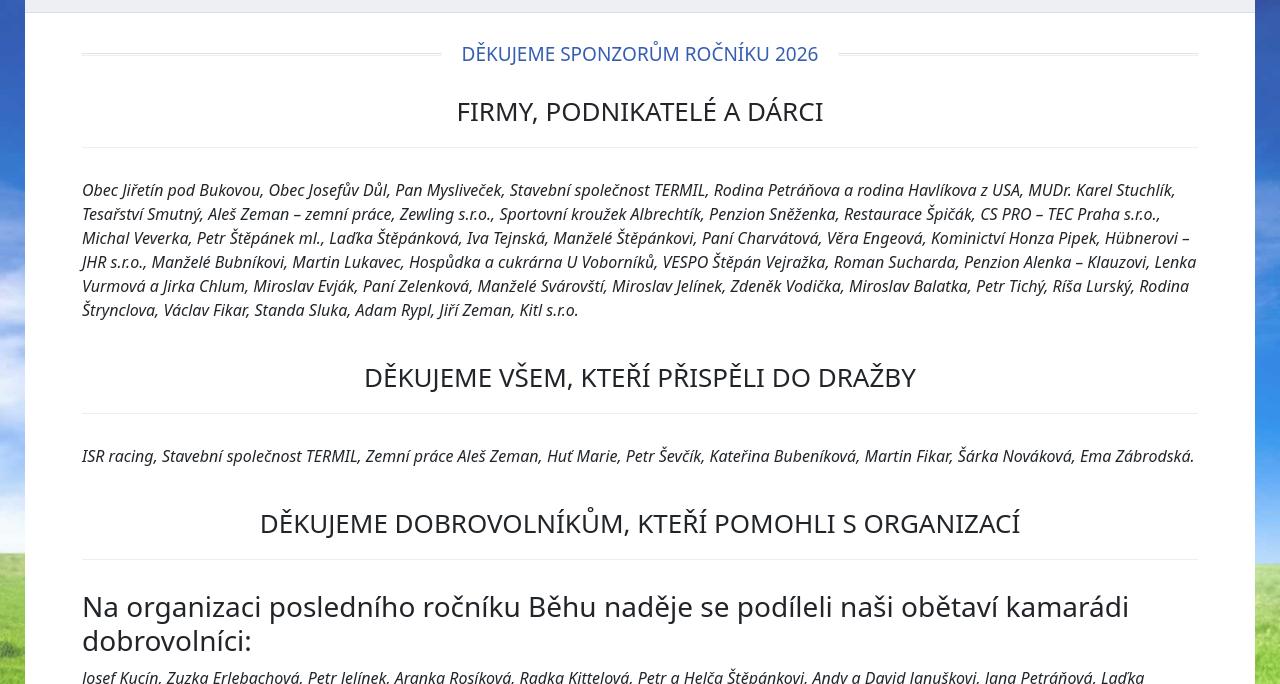
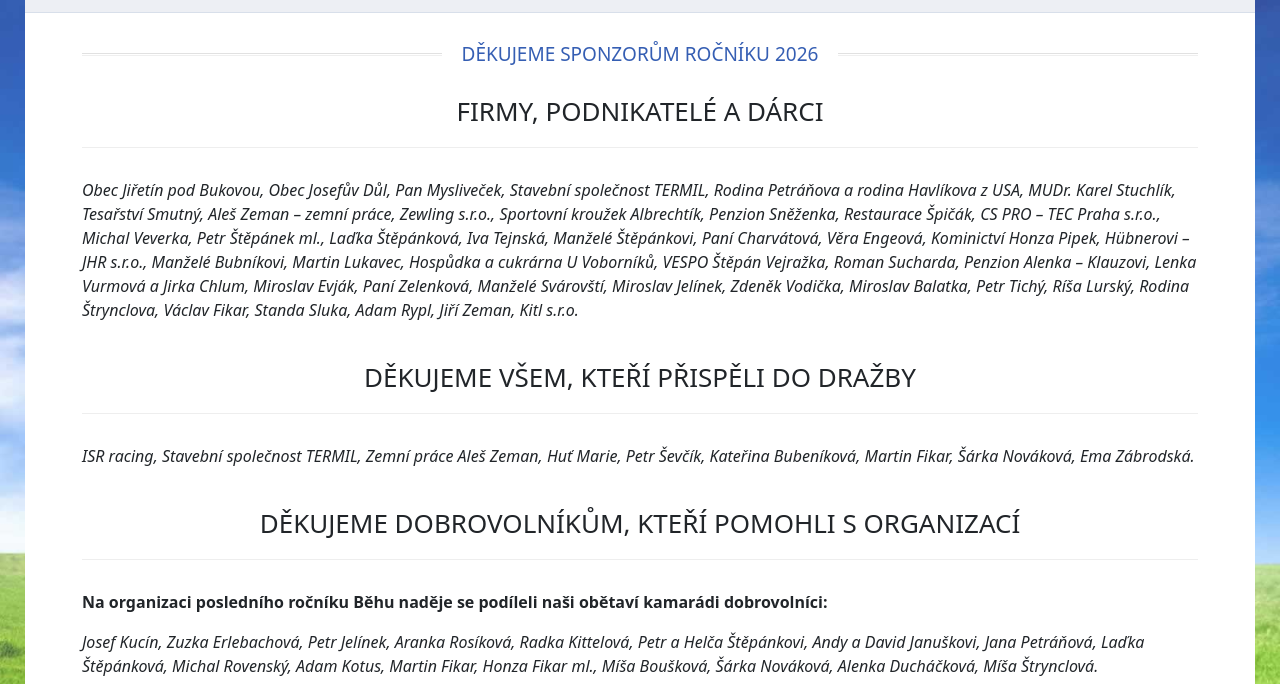
Before and after one commit to mevjak/nadeje2025, a Gatsby site: page /sponzori in a window 1280 px wide. Shown: the part 116-800 px from the top of the page. Built offline with nearby package versions, Linux system fonts and the light colour scheme; Gatsby itself is replaced by a stand-in of ours.

Commit message:
Update content structure on sponsors page, modifying heading for volunteer section

```diff
--- a/src/pages/sponzori.js
+++ b/src/pages/sponzori.js
@@ -58,7 +58,7 @@
 
                 <h2 className="centered">Děkujeme dobrovolníkům, kteří pomohli s organizací</h2>
 
-                <h3 className="centered">Na organizaci posledního ročníku Běhu naděje se podíleli naši obětaví kamarádi dobrovolníci:</h3>
+                <p className="centered"><b>Na organizaci posledního ročníku Běhu naděje se podíleli naši obětaví kamarádi dobrovolníci:</b></p>
 
                 <p><i>
                     Josef Kucín, Zuzka Erlebachová, Petr Jelínek, Aranka Rosíková, Radka Kittelová, Petr a Helča Štěpánkovi,
```
